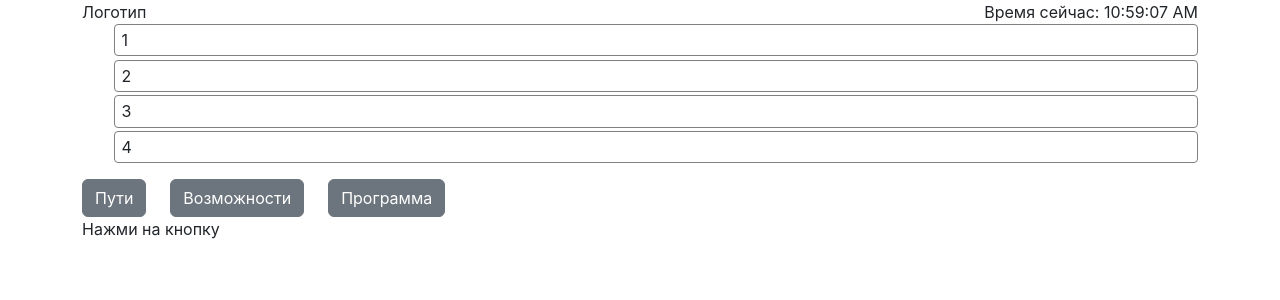
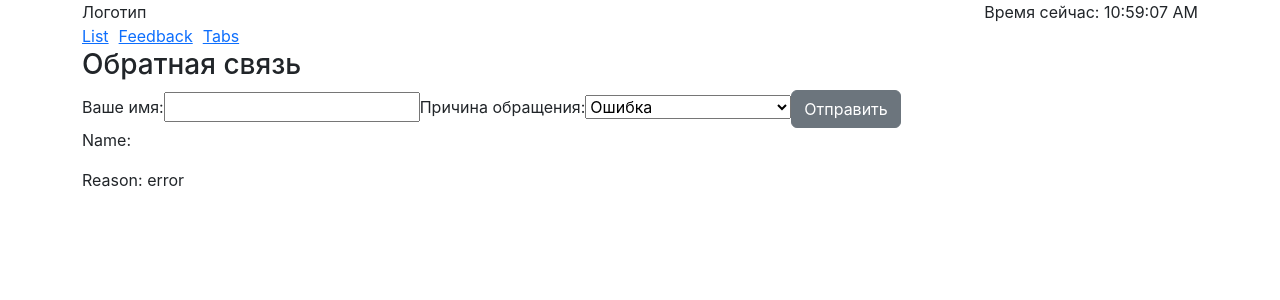
Before and after one commit to AleksanderMerkulov/react-learning-2023, a React (Create React App) app: page /feedback in a window 1280 px wide. Shown: the top 300 px of the page. Built offline with nearby package versions, Linux system fonts and the light colour scheme.

Commit message:
написал форму обратной связи и разобрал продвинутую маршрутизацию

```diff
--- a/src/App.js
+++ b/src/App.js
@@ -1,30 +1,24 @@
 import Header from "./components/Header";
-import List from "./components/List/List";
-import Button from "./components/Button/Button";
-import {Content} from "./components/data"
-import {useState} from "react";
+import {Link, Outlet} from "react-router-dom";
 
 
 function App() {
 
-    const [contentType, setContentType] = useState(null)
 
-    function handleClick(type) {
-
-        setContentType(type)
-    }
 
     return (
         <div className="container-xl App">
             <Header/>
+            <nav>
+                <Link to={"/list"} style={{marginRight: "10px"}}>List</Link>
+                <Link to={"/feedback"} style={{marginRight: "10px"}}>Feedback</Link>
+                <Link to={"/tabs"}>Tabs</Link>
+            </nav>
             <main>
                 <section>
-                    <List/>
-                    <Button isActive={contentType==='ways'} onClick={()=>handleClick("ways")}>Пути</Button>
-                    <Button isActive={contentType==='easy'} onClick={()=>handleClick("easy")}>Возможности</Button>
-                    <Button isActive={contentType==='program'} onClick={()=>handleClick("program")}>Программа</Button>
-                    {contentType && <p>{Content[contentType]}</p> }
-                    {!contentType && <p>Нажми на кнопку</p> }
+                    <Outlet/>
+                    {/*<List/>*/}
+                    {/*<TabButtonsSection/>*/}
                 </section>
             </main>
         </div>
--- /dev/null
+++ b/src/Feedback.jsx
@@ -0,0 +1,56 @@
+import {useState} from "react";
+import Button from "./components/Button/Button";
+
+
+export default function Feedback(){
+
+    const [form, setForm] = useState({
+        name: "",
+        reason: 'error',
+        hasError: false,
+    })
+
+    // const [name, setName] = useState('')
+    // const [reason, setReason] = useState('error')
+
+    function handleName(event){
+        setForm((prevState) => {
+            return {
+                ...prevState,
+                name: event.target.value,
+            }
+        })
+    }
+
+    function handleReason(event){
+        setForm(prevState => {
+            return {
+                ...prevState,
+                reason: event.target.value,
+            }
+        })
+    }
+
+    return (
+        <>
+            <h3>Обратная связь</h3>
+            <form >
+                <label htmlFor="name">Ваше имя:</label>
+                <input type="text" id={'name'} onChange={e => handleName(e)}/>
+
+                <label htmlFor="reason">Причина обращения:</label>
+                <select name="reason" id="reason" onChange={e => handleReason(e)}>
+                    <option value="error">Ошибка</option>
+                    <option value="help">Помощь</option>
+                    <option value="suggest">Предложение решение</option>
+                </select>
+
+                <Button>Отправить</Button>
+            </form>
+            <div>
+                <p>Name: {form.name}</p>
+                <p>Reason: {form.reason}</p>
+            </div>
+        </>
+    )
+}
--- a/src/components/Button/Button.jsx
+++ b/src/components/Button/Button.jsx
@@ -1,7 +1,7 @@
 import './Button.css'
 
-export default function Button({children, onClick, isActive}) {
+export default function Button({children, isActive, ...props}) {
     return(
-        <button className={"btn " + (isActive?"btn-success":"btn-secondary")} onClick={onClick}>{children}</button>
+        <button className={"btn " + (isActive?"btn-success":"btn-secondary")} {...props}>{children}</button>
     )
 }
--- a/src/components/List/List.jsx
+++ b/src/components/List/List.jsx
@@ -1,3 +1,4 @@
+import {useParams} from "react-router-dom";
 import './List.css'
 
 const data = [
@@ -19,10 +20,15 @@ const data = [
     },
 ]
 
-export default function List(){
+export default function List({id}){
 
+    const params = useParams()
 
     return(
+        <>
+        {params.id && (
+            <h1>{params.id}</h1>
+        )}
         <ul>
             {data.map((el, index)=> {
                 return(
@@ -30,5 +36,6 @@ export default function List(){
                 )
             })}
         </ul>
+        </>
     )
 }
--- /dev/null
+++ b/src/components/TabButtonsSection.jsx
@@ -0,0 +1,25 @@
+import Button from "./Button/Button";
+import {Content} from "./data";
+import {useState} from "react";
+
+
+export default function TabButtonsSection() {
+
+    const [contentType, setContentType] = useState(null)
+
+    function handleClick(type) {
+
+        setContentType(type)
+    }
+
+    return (
+        <section>
+            <Button isActive={contentType === 'ways'} onClick={() => handleClick("ways")}>Пути</Button>
+            <Button isActive={contentType === 'easy'} onClick={() => handleClick("easy")}>Возможности</Button>
+            <Button isActive={contentType === 'program'} onClick={() => handleClick("program")}>Программа</Button>
+            {contentType && <p>{Content[contentType]}</p>}
+            {!contentType && <p>Нажми на кнопку</p>}
+        </section>
+
+    )
+}
```
